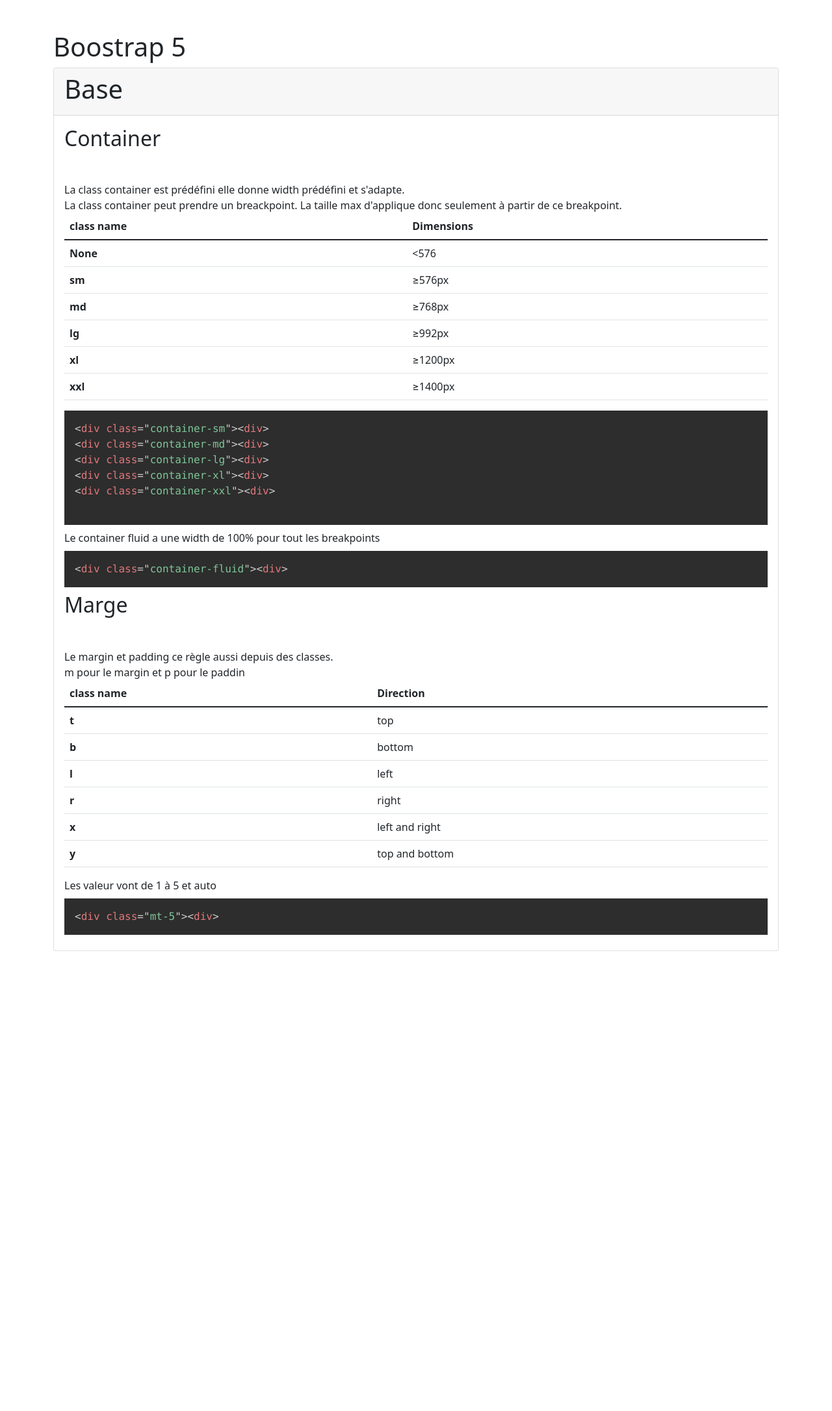
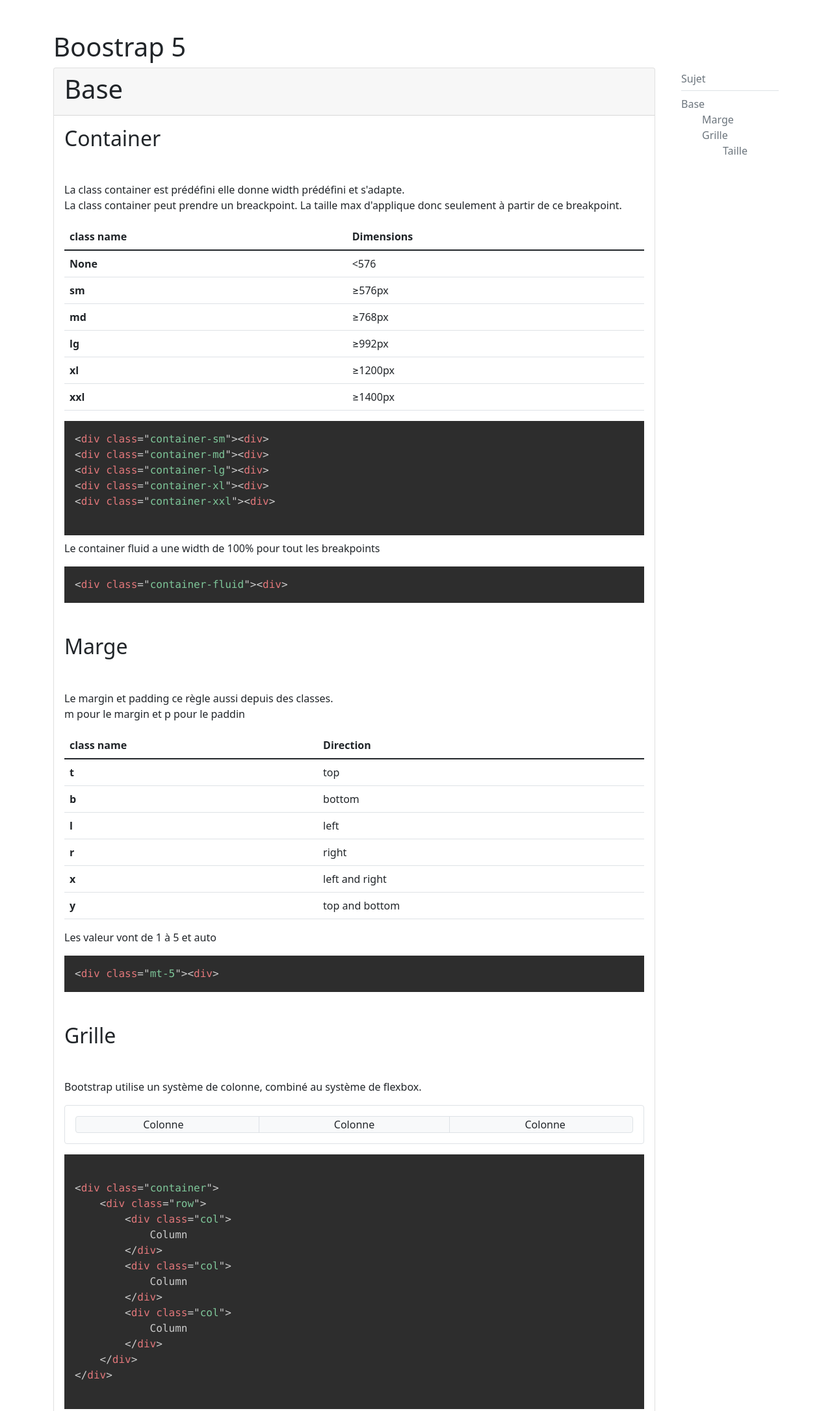
Before and after one commit to Edgarlct/Apprentissage_bootstrap, a plain HTML site: page index.html in a window 1280 px wide. Shown: the top 2172 px of the page at 65% size. Before the commit the page ends 1464 px from the top, so only its background shows below. Drawn offline with nearby package versions, Linux system fonts and the light colour scheme.

Commit message:
:construction: add Side bar and add new doc

```diff
--- /dev/null
+++ b/assets/getSubjectInpage.js
@@ -0,0 +1,42 @@
+var test = document.querySelectorAll('*[id]')
+var list = document.getElementById('tableSubject')
+
+
+
+for (var entry of test.entries()) {
+    const tag = entry[1].localName;
+    const id = entry[1].id;
+    if(tag == "h1"){
+        var newStart = document.createElement("ul");
+        var newLink = document.createElement("li");
+        var newA = document.createElement("a");
+        list.appendChild(newStart);
+        newStart.appendChild(newLink);
+        newA.setAttribute('href', '#'+id)
+        text = document.createTextNode(id)
+        newA.appendChild(text)
+        newLink.appendChild(newA);
+    }
+    if(tag == "h2"){
+        startH2 = newLink.appendChild(document.createElement("ul"))
+        linkH2 = startH2.appendChild(document.createElement("li"))
+        aH2 = linkH2.appendChild(document.createElement("a"))
+        aH2.href = '#'+id
+        text = document.createTextNode(id)
+        aH2.appendChild(text)
+        linkH2.appendChild(aH2)
+    }
+    if(tag == "h4"){
+        startH4 = linkH2.appendChild(document.createElement("ul"))
+        linkH4 = startH4.appendChild(document.createElement("li"))
+        aH4 = linkH4.appendChild(document.createElement("a"))
+        aH4.href = '#'+id
+        text = document.createTextNode(id)
+        aH4.appendChild(text)
+        linkH4.appendChild(aH4)
+    }
+
+}
+
+var ul = document.querySelectorAll('ul')
+console.log(ul)
--- /dev/null
+++ b/assets/style.css
@@ -0,0 +1,25 @@
+nav>ul{
+    padding-left: 0;
+}
+ul{
+    list-style: none;
+}
+.bd-toc nav a {
+    color: inherit;
+}
+
+.bd-toc nav a:not(:hover){
+    text-decoration: none;
+}
+
+@media (min-width: 992px){
+    .bd-toc {
+        position: -webkit-sticky;
+        position: sticky;
+        top: 5rem;
+        right: 0;
+        z-index: 2;
+        height: calc(100vh - 7rem);
+        overflow-y: auto;
+    }
+}
--- a/index.html
+++ b/index.html
@@ -8,6 +8,7 @@
         <!-- Bootstrap CSS -->
         <link href="https://cdn.jsdelivr.net/npm/bootstrap@5.1.1/dist/css/bootstrap.min.css" rel="stylesheet" integrity="sha384-F3w7mX95PdgyTmZZMECAngseQB83DfGTowi0iMjiWaeVhAn4FJkqJByhZMI3AhiU" crossorigin="anonymous">
         <link href="assets/prism.css" rel="stylesheet"/>
+        <link href="assets/style.css" rel="stylesheet"/>
 
         <title>Boostrap 5</title>
     </head>
@@ -18,12 +19,14 @@
                 <div class="col">
                     <div class="card">
                         <div class="card-header">
-                        <h1>Base</h1>
+                            <h1 id="Base">Base</h1>
                         </div>
                         <div class="card-body ">
                             <h2 class="mb-5">Container</h2>
+                            <p>
                                 La class container est prédéfini elle donne width prédéfini et s'adapte. <br/>
                                 La class container peut prendre un breackpoint. La taille max d'applique donc seulement à partir de ce breakpoint.
+                            </p>
                             <table class="table">
                                 <thead>
                                     <tr>
@@ -65,12 +68,16 @@
 &lt;div class="container-xxl"&gt;&lt;div&gt;
                             </code></pre>
 
+                            <p>
                                 Le container fluid a une width de 100% pour tout les breakpoints
+                            </p>
                             <pre><code class="language-html">&lt;div class="container-fluid"&gt;&lt;div&gt;</code></pre>
 
-                        <h2 class="mb-5">Marge</h2>
+                            <h2 id="Marge" class="my-5">Marge</h2>
+                            <p>
                                 Le margin et padding ce règle aussi depuis des classes. <br/>
                                 m pour le margin et p pour le paddin
+                            </p>
                             <table class="table">
                                 <thead>
                                     <tr>
@@ -105,9 +112,78 @@
                                     </tr>
                                 </tbody>
                             </table>
+                            <p>
                                 Les valeur vont de 1 à 5 et auto
+                            </p>
                             <pre><code class="language-html">&lt;div class="mt-5"&gt;&lt;div&gt;</code></pre>
+
+                            <h2 id="Grille" class="my-5">Grille</h2>
+                            <p>Bootstrap utilise un système de colonne, combiné au système de flexbox.</p>
+                            <div class="border rounded-2 text-center">
+                                <div class="m-3 border rounded-2 bg-light">
+                                    <div class="row">
+                                        <div class="col border-end">Colonne</div>
+                                        <div class="col border-end">Colonne</div>
+                                        <div class="col">Colonne</div>
                                     </div>
+                                </div>
+                            </div>
+                            <pre class="mt-3"><code class="language-html">
+&lt;div class="container">
+    &lt;div class="row">
+        &lt;div class="col">
+            Column
+        &lt;/div>
+        &lt;div class="col">
+            Column
+        &lt;/div>
+        &lt;div class="col">
+            Column
+        &lt;/div>
+    &lt;/div>
+&lt;/div>
+                            </code></pre>
+
+                            <p>Les classes elles aussi répondent aux breakpoint et définit donc une width minimum en si l'écran est dans ce breakpoint</p>
+                            <pre><code class="language-html">&lt;div class="col-sm"&gt;(md, ls, xl, xxl)&lt;div&gt;</code></pre>
+
+                            <h4 id='Taille' class="my-4">La taille des colonnes</h4>
+                            <p>Il est possible de dimentionner la taille des colonnes, si vous dimentionner la taille d'une seul les autres prendrons le reste de place disponible.</p>
+                            <div class="border rounded-2 text-center">
+                                <div class="m-3 border rounded-2 bg-light">
+                                    <div class="row">
+                                        <div class="col border-end border-2">Colonne</div>
+                                        <div class="col-6 border-end border-2">Colonne taille définie</div>
+                                        <div class="col">Colonne</div>
+                                    </div>
+                                </div>
+                            </div>
+                            <pre class="mt-3"><code class="language-html">
+&lt;div class="container">
+    &lt;div class="row">
+        &lt;div class="col">
+            Column
+        &lt;/div>
+        &lt;div class="col-6">
+            Colonne taille définie
+        &lt;/div>
+        &lt;div class="col">
+            Column
+        &lt;/div>
+    &lt;/div>
+&lt;/div>
+                            </code></pre>
+                            <p>Il est possible de faire des colonnes avec une taille qui s'adapte au contenu </p>
+                            <pre><code class="language-markup">&lt;div class="col-{breakpoint}-auto"&gt;(md, ls, xl, xxl) Width varible &lt;div&gt;</code></pre>
+                        </div>
+                    </div>
+                </div>
+                <div class="col-2">
+                    <div class="bd-toc mt-4 mb-5 my-md-0 ps-xl-3 mb-lg-5 text-muted">
+                        <strong class="d-block h6 my-2 pb-2 border-bottom">Sujet</strong>
+                        <nav id="tableSubject">
+
+                        </nav>
                     </div>
                 </div>
             </div>
@@ -115,6 +191,7 @@
 
         <script src="https://cdn.jsdelivr.net/npm/bootstrap@5.1.1/dist/js/bootstrap.bundle.min.js" integrity="sha384-/bQdsTh/da6pkI1MST/rWKFNjaCP5gBSY4sEBT38Q/9RBh9AH40zEOg7Hlq2THRZ" crossorigin="anonymous"></script>
         <script src="assets/prism.js"></script>
+        <script src="assets/getSubjectInpage.js"></script>
 
     </body>
 </html>
```
Lines whose indentation alone changed are shown as unchanged.
